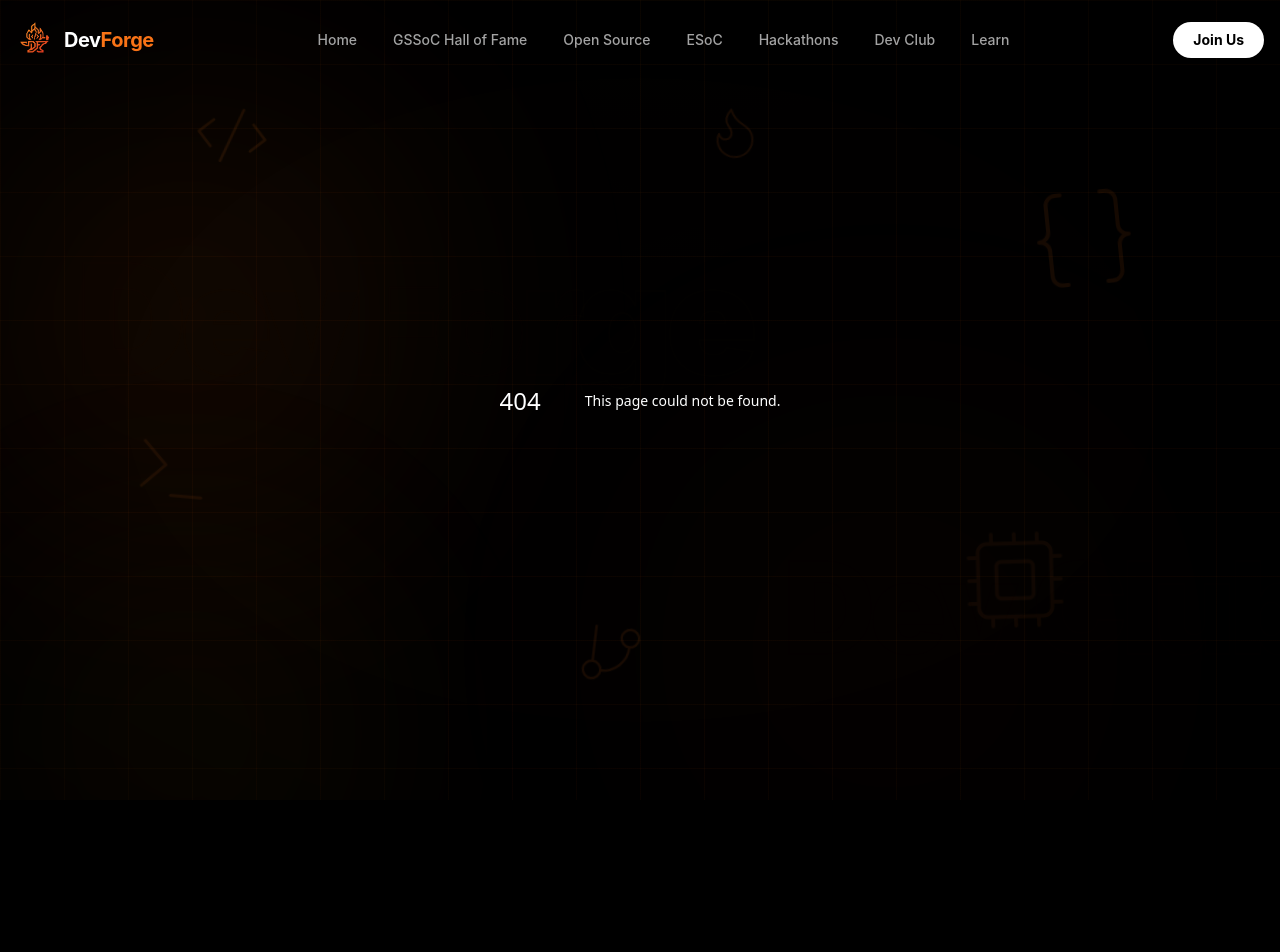
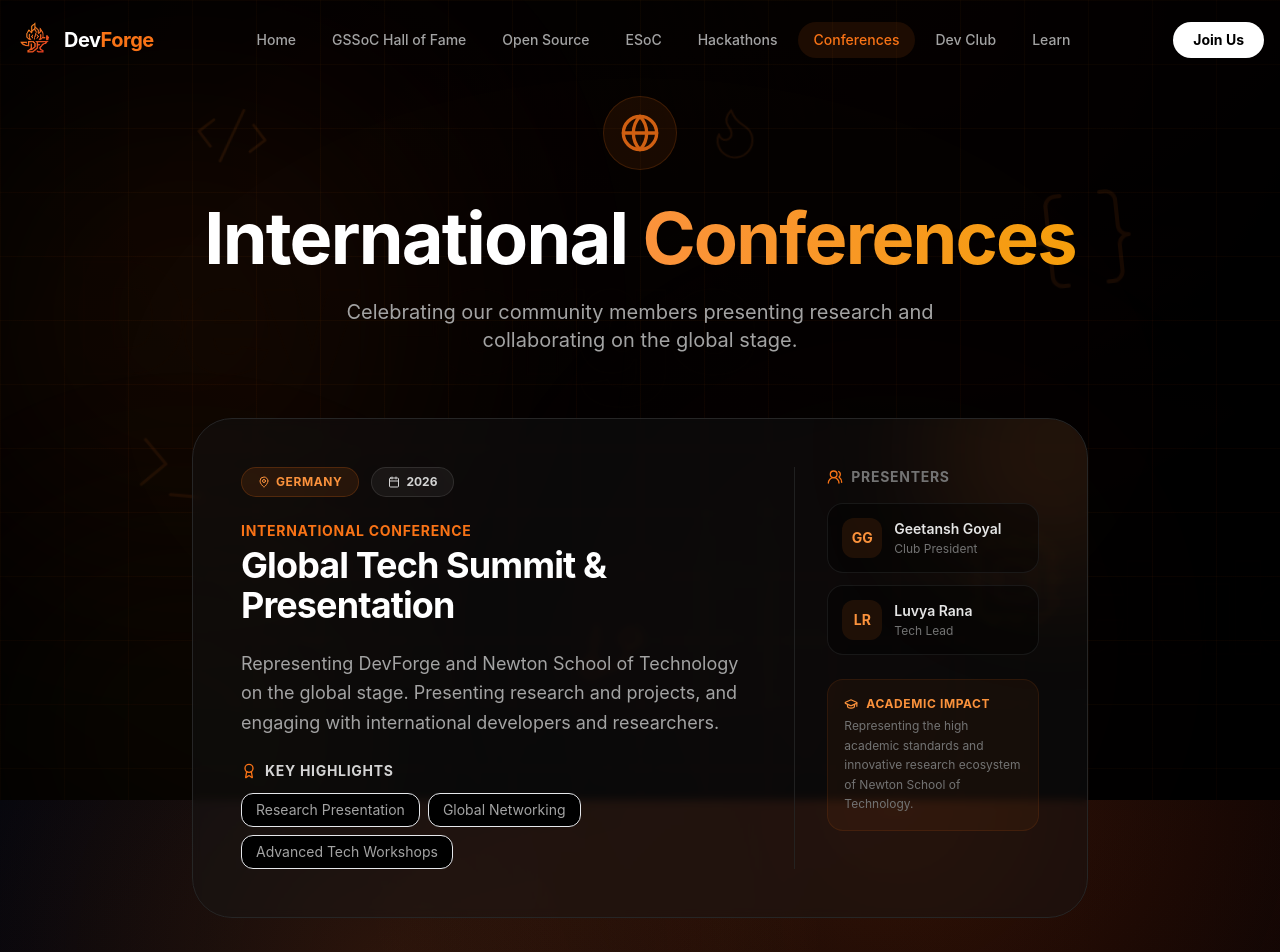
Before and after one commit to NST-DEVFORGE/DevForge, a Next.js app: page /conferences in a window 1280 px wide. Before the commit this address had no page. Shown: the top 952 px of the page. Before the commit the page ends 800 px from the top, so only its background shows below. Built offline with nearby package versions, Linux system fonts and the light colour scheme.

Commit message:
feat: add dedicated conferences page and link it in navbar

```diff
--- /dev/null
+++ b/app/conferences/page.tsx
@@ -0,0 +1,134 @@
+"use client";
+
+import { motion } from "framer-motion";
+import { Globe, GraduationCap, Calendar, MapPin, Users2, Award } from "lucide-react";
+
+export default function ConferencesPage() {
+    const conferences = [
+        {
+            id: "conf-germany",
+            location: "Germany",
+            type: "International Conference",
+            title: "Global Tech Summit & Presentation",
+            description: "Representing DevForge and Newton School of Technology on the global stage. Presenting research and projects, and engaging with international developers and researchers.",
+            year: "2026",
+            status: "Presenters",
+            attendees: [
+                { name: "Geetansh Goyal", role: "Club President", initials: "GG" },
+                { name: "Luvya Rana", role: "Tech Lead", initials: "LR" }
+            ],
+            highlights: [
+                "Research Presentation",
+                "Global Networking",
+                "Advanced Tech Workshops"
+            ]
+        }
+    ];
+
+    return (
+        <div className="min-h-screen bg-transparent text-white pt-24 pb-16 selection:bg-orange-500 selection:text-black">
+            <div className="max-w-7xl mx-auto px-4">
+
+                {/* Hero Section */}
+                <motion.div
+                    initial={{ opacity: 0, y: 20 }}
+                    animate={{ opacity: 1, y: 0 }}
+                    className="text-center mb-16"
+                >
+                    <div className="inline-flex items-center justify-center p-4 bg-orange-500/10 text-orange-500 rounded-full mb-8 border border-orange-500/20 animate-pulse">
+                        <Globe size={40} />
+                    </div>
+                    <h1 className="text-5xl md:text-7xl font-bold mb-6 tracking-tight">
+                        International <span className="text-transparent bg-clip-text bg-gradient-to-r from-orange-400 to-amber-500">Conferences</span>
+                    </h1>
+                    <p className="text-xl text-neutral-400 max-w-2xl mx-auto">
+                        Celebrating our community members presenting research and collaborating on the global stage.
+                    </p>
+                </motion.div>
+
+                {/* Conferences Grid */}
+                <div className="max-w-4xl mx-auto space-y-8">
+                    {conferences.map((conf, i) => (
+                        <motion.div
+                            key={conf.id}
+                            initial={{ opacity: 0, y: 30 }}
+                            whileInView={{ opacity: 1, y: 0 }}
+                            viewport={{ once: true }}
+                            transition={{ delay: i * 0.1 }}
+                            className="bg-neutral-900/40 backdrop-blur-sm border border-neutral-800 rounded-[2.5rem] p-8 md:p-12 hover:border-orange-500/50 transition-colors duration-500 relative overflow-hidden group"
+                        >
+                            {/* Decorative background glow */}
+                            <div className="absolute -right-24 -top-24 w-64 h-64 bg-orange-500/10 rounded-full blur-3xl group-hover:bg-orange-500/20 transition-all duration-500" />
+
+                            <div className="grid md:grid-cols-3 gap-8 relative z-10">
+                                <div className="md:col-span-2 space-y-6">
+                                    <div className="flex flex-wrap items-center gap-3">
+                                        <span className="px-4 py-1.5 rounded-full text-xs font-bold bg-orange-500/10 border border-orange-500/20 text-orange-400 uppercase tracking-wider flex items-center gap-1.5">
+                                            <MapPin size={12} /> {conf.location}
+                                        </span>
+                                        <span className="px-4 py-1.5 rounded-full text-xs font-bold bg-white/5 border border-white/10 text-neutral-300 flex items-center gap-1.5">
+                                            <Calendar size={12} /> {conf.year}
+                                        </span>
+                                    </div>
+
+                                    <div>
+                                        <div className="text-sm text-orange-500 font-bold uppercase tracking-wider mb-1">{conf.type}</div>
+                                        <h2 className="text-3xl md:text-4xl font-bold text-white tracking-tight">{conf.title}</h2>
+                                    </div>
+
+                                    <p className="text-neutral-400 text-lg leading-relaxed">
+                                        {conf.description}
+                                    </p>
+
+                                    <div className="space-y-3">
+                                        <h4 className="text-sm font-bold text-neutral-300 uppercase tracking-wider flex items-center gap-2">
+                                            <Award size={16} className="text-orange-500" /> Key Highlights
+                                        </h4>
+                                        <div className="flex flex-wrap gap-2">
+                                            {conf.highlights.map(highlight => (
+                                                <span key={highlight} className="px-3.5 py-1.5 bg-black border border-neutral-850 rounded-xl text-sm text-neutral-400">
+                                                    {highlight}
+                                                </span>
+                                            ))}
+                                        </div>
+                                    </div>
+                                </div>
+
+                                <div className="space-y-6 md:border-l md:border-neutral-800/80 md:pl-8">
+                                    <div>
+                                        <h3 className="text-sm font-bold text-neutral-500 uppercase tracking-wider mb-4 flex items-center gap-2">
+                                            <Users2 size={16} className="text-orange-500" /> Presenters
+                                        </h3>
+                                        <div className="space-y-3">
+                                            {conf.attendees.map(attendee => (
+                                                <div key={attendee.name} className="flex items-center gap-3 bg-black/40 border border-neutral-800/60 p-3.5 rounded-2xl">
+                                                    <div className="w-10 h-10 rounded-xl bg-orange-500/10 flex items-center justify-center text-orange-400 font-bold text-sm">
+                                                        {attendee.initials}
+                                                    </div>
+                                                    <div>
+                                                        <div className="font-semibold text-neutral-200 text-sm">{attendee.name}</div>
+                                                        <div className="text-xs text-neutral-500 mt-0.5">{attendee.role}</div>
+                                                    </div>
+                                                </div>
+                                            ))}
+                                        </div>
+                                    </div>
+
+                                    <div className="p-4 bg-orange-500/5 border border-orange-500/10 rounded-2xl">
+                                        <div className="flex items-center gap-2 text-xs font-bold text-orange-400 uppercase tracking-wider mb-1">
+                                            <GraduationCap size={14} /> Academic Impact
+                                        </div>
+                                        <p className="text-xs text-neutral-500 leading-relaxed">
+                                            Representing the high academic standards and innovative research ecosystem of Newton School of Technology.
+                                        </p>
+                                    </div>
+                                </div>
+                            </div>
+                        </motion.div>
+                    ))}
+                </div>
+
+            </div>
+        </div>
+    );
+}
--- a/components/navbar.tsx
+++ b/components/navbar.tsx
@@ -25,6 +25,7 @@ export function Navbar() {
         { name: "Open Source", href: "/opensource" },
         { name: "ESoC", href: "/esoc" },
         { name: "Hackathons", href: "/hackathons" },
+        { name: "Conferences", href: "/conferences" },
         { name: "Dev Club", href: "/club" },
         { name: "Learn", href: "/learn" },
     ];
```
